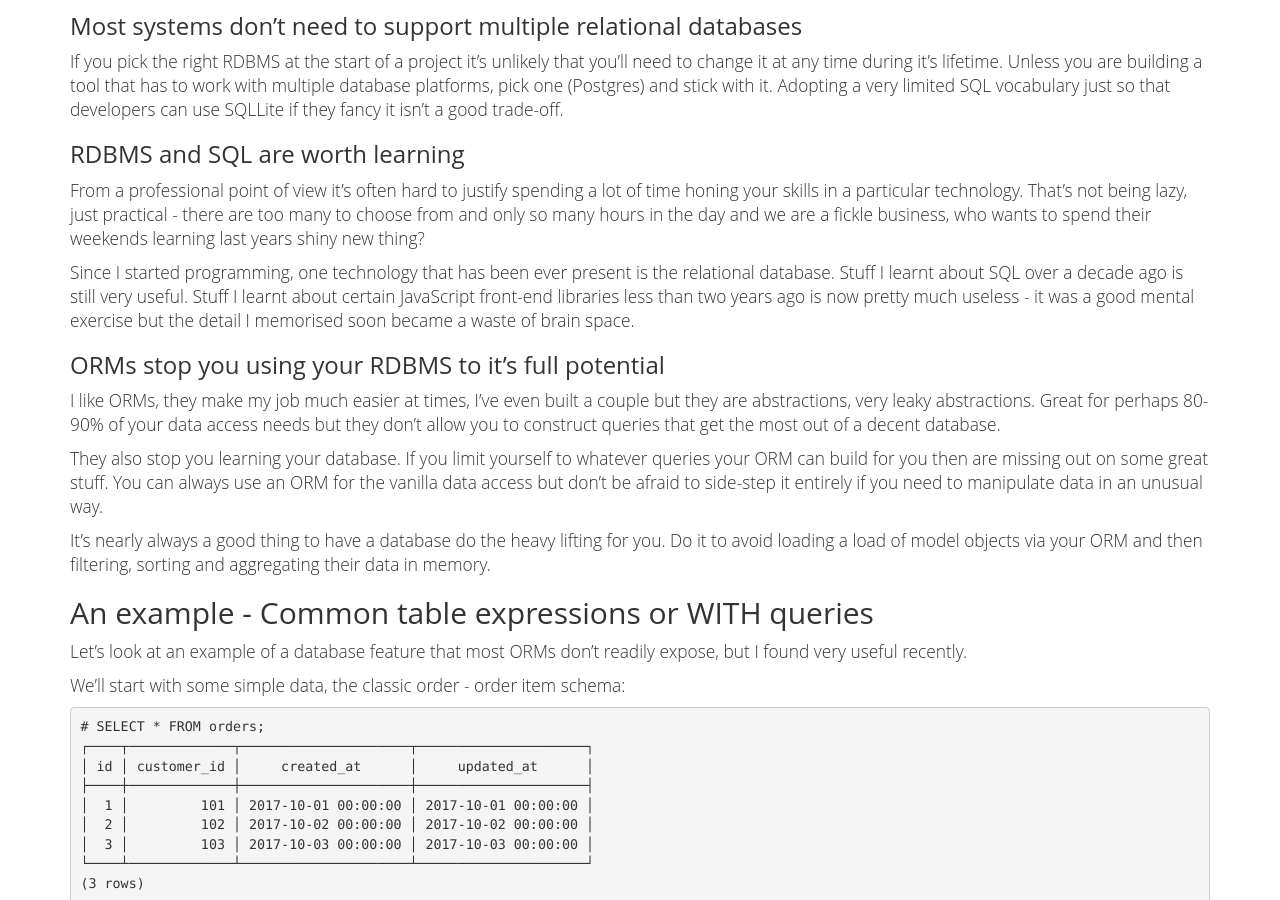
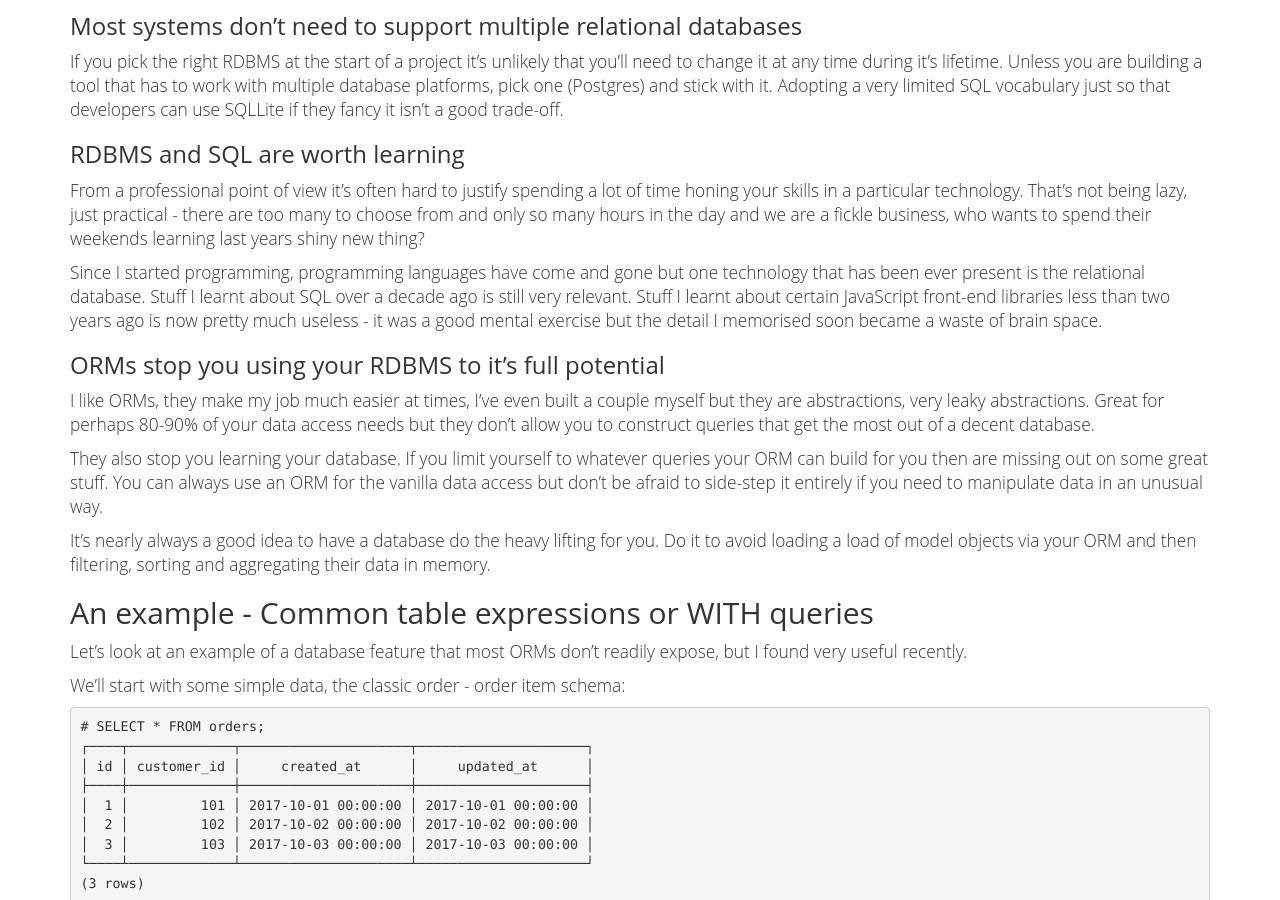
Before and after one commit to stevehook/stevehook.github.com, a Jekyll site: the page built from _posts/2017-07-24-postgres-queries.md, in a window 1280 px wide and 900 px high, scrolled down 660 px. Built offline with Jekyll 4.4.1, drawn with Linux system fonts in a browser that asks for light colours; some of the changed text lies outside the part shown.

Commit message:
A couple of typos and readability things

```diff
--- a/_posts/2017-07-24-postgres-queries.md
+++ b/_posts/2017-07-24-postgres-queries.md
@@ -42,18 +42,19 @@ being lazy, just practical - there are too many to choose from and only
 so many hours in the day and we are a fickle business, who wants to
 spend their weekends learning last years shiny new thing?
 
-Since I started programming, one technology that has been ever present
-is the relational database. Stuff I learnt about SQL over a decade ago
-is still very useful. Stuff I learnt about certain JavaScript front-end
-libraries less than two years ago is now pretty much useless - it was a
-good mental exercise but the detail I memorised soon became a waste of
-brain space.
+Since I started programming, programming languages have come and gone
+but one technology that has been ever present is the relational
+database. Stuff I learnt about SQL over a decade ago is still very
+relevant. Stuff I learnt about certain JavaScript front-end libraries
+less than two years ago is now pretty much useless - it was a good
+mental exercise but the detail I memorised soon became a waste of brain
+space.
 
 ### ORMs stop you using your RDBMS to it's full potential
 
 I like ORMs, they make my job much easier at times, I've even built a
-couple but they are abstractions, very leaky abstractions. Great for
-perhaps 80-90% of your data access needs but they don't allow you to
+couple myself but they are abstractions, very leaky abstractions. Great
+for perhaps 80-90% of your data access needs but they don't allow you to
 construct queries that get the most out of a decent database.
 
 They also stop you learning your database. If you limit yourself to
@@ -62,7 +63,7 @@ great stuff. You can always use an ORM for the vanilla data access but
 don't be afraid to side-step it entirely if you need to manipulate data
 in an unusual way.
 
-It's nearly always a good thing to have a database do the heavy lifting
+It's nearly always a good idea to have a database do the heavy lifting
 for you. Do it to avoid loading a load of model objects via your ORM and
 then filtering, sorting and aggregating their data in memory.
 
```
Also changed, not shown: other parts of _posts/2017-07-24-postgres-queries.md (+1 -1 lines).
